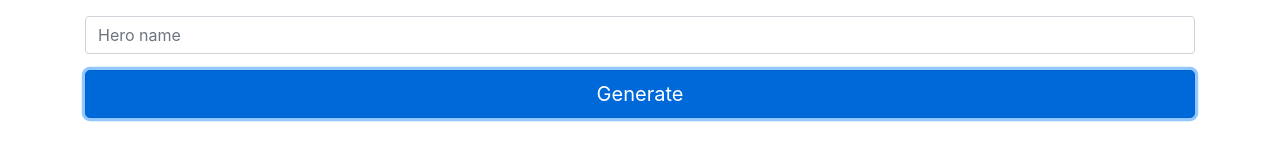
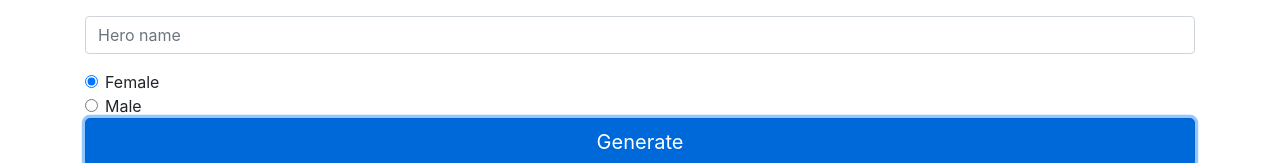
Before and after one commit to so2niko-students/ss-duan, a plain HTML site: page les10/index.html in a window 1280 px wide. Both pictures are taken after typing "Sample" into the empty fields and a click on the button "Generate". Shown: the top 163 px of the page. Drawn offline with nearby package versions, Linux system fonts and the light colour scheme.

Commit message:
feat: add input of gender into form

```diff
--- a/les10/app/main.js
+++ b/les10/app/main.js
@@ -3,7 +3,7 @@ document.querySelector('#btn-generate').addEventListener('click', onClickGenerat
 function onClickGenerate(){
     //считать имя
     //если имени нет - предупредить пользователя о том, что он не ввел имя и выйти
-    const { isError, name } = inputAndCheckName();
+    const { isError, name, gender } = inputAndCheckName();
     if(isError){
         return;
     }
@@ -12,7 +12,8 @@ function onClickGenerate(){
     //https://randomuser.me/api/portraits/men/77.jpg
     //сгенерировать ссылку на аватар
     const avaN = random(0, 99);
-    const ava = `https://randomuser.me/api/portraits/men/${ avaN }.jpg`;
+    const avaG = gender == 'female' ? 'women' : 'men';
+    const ava = `https://randomuser.me/api/portraits/${ avaG }/${ avaN }.jpg`;
 
     //сгенерировать ХП и МП
     const hp = random(1, 100);
@@ -27,7 +28,7 @@ function onClickGenerate(){
     const clas = classes[random(0, classes.length - 1)];
 
     //Сформировать HTML и вставить в контейнер(body)
-    console.log(name, ava, hp, mp, race, clas);
+    console.log(name, gender, ava, hp, mp, race, clas);
     const heroHtml = `
     <div class="col mb-4">
     <div class="card h-100">
@@ -53,10 +54,12 @@ function onClickGenerate(){
 function inputAndCheckName(){
     const inpName = document.querySelector('#inp-name');
     const inpNameNot = document.querySelector('#inp-name-notify');
+    const inpGender = [...document.querySelectorAll('.inp-gender')];
 
     const answ = {
         isError : false,
-        name : inpName.value
+        name : inpName.value,
+        gender : inpGender.find(el => el.checked).value
     };
 
     inpName.value = '';
--- a/les10/index.html
+++ b/les10/index.html
@@ -12,6 +12,18 @@
           <input type="text" class="form-control" id="inp-name" placeholder="Hero name">
           <small class="text-danger" id="inp-name-notify"></small>
         </div>
+        <div class="form-check">
+            <input class="form-check-input inp-gender" type="radio" name="hero-gender" id="inp-gender-female" value="female" checked>
+            <label class="form-check-label" for="inp-gender-female">
+              Female
+            </label>
+          </div>
+          <div class="form-check">
+            <input class="form-check-input inp-gender" type="radio" name="hero-gender" id="inp-gender-male" value="male">
+            <label class="form-check-label" for="inp-gender-male">
+                Male
+            </label>
+          </div>
         <button class="btn btn-primary btn-lg btn-block" id="btn-generate">Generate</button>
     </div>
     <div class="container">
```
